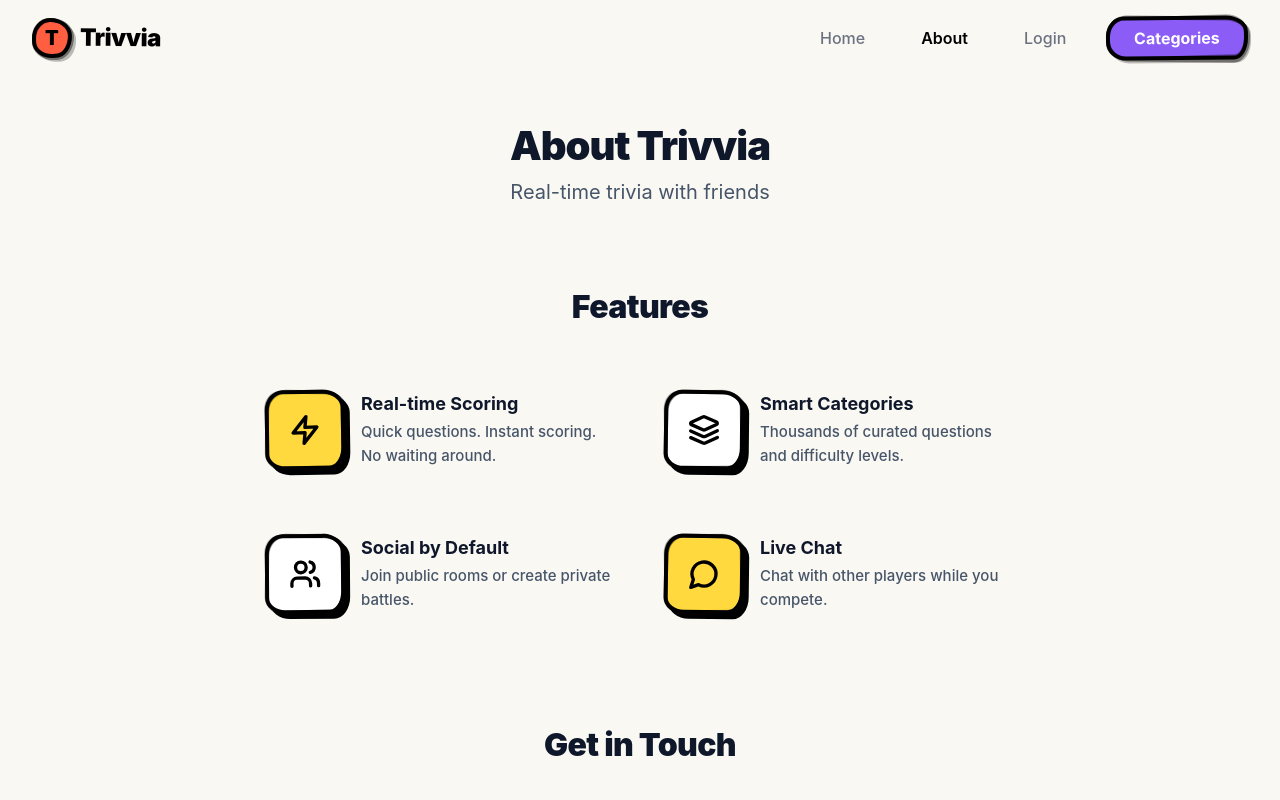
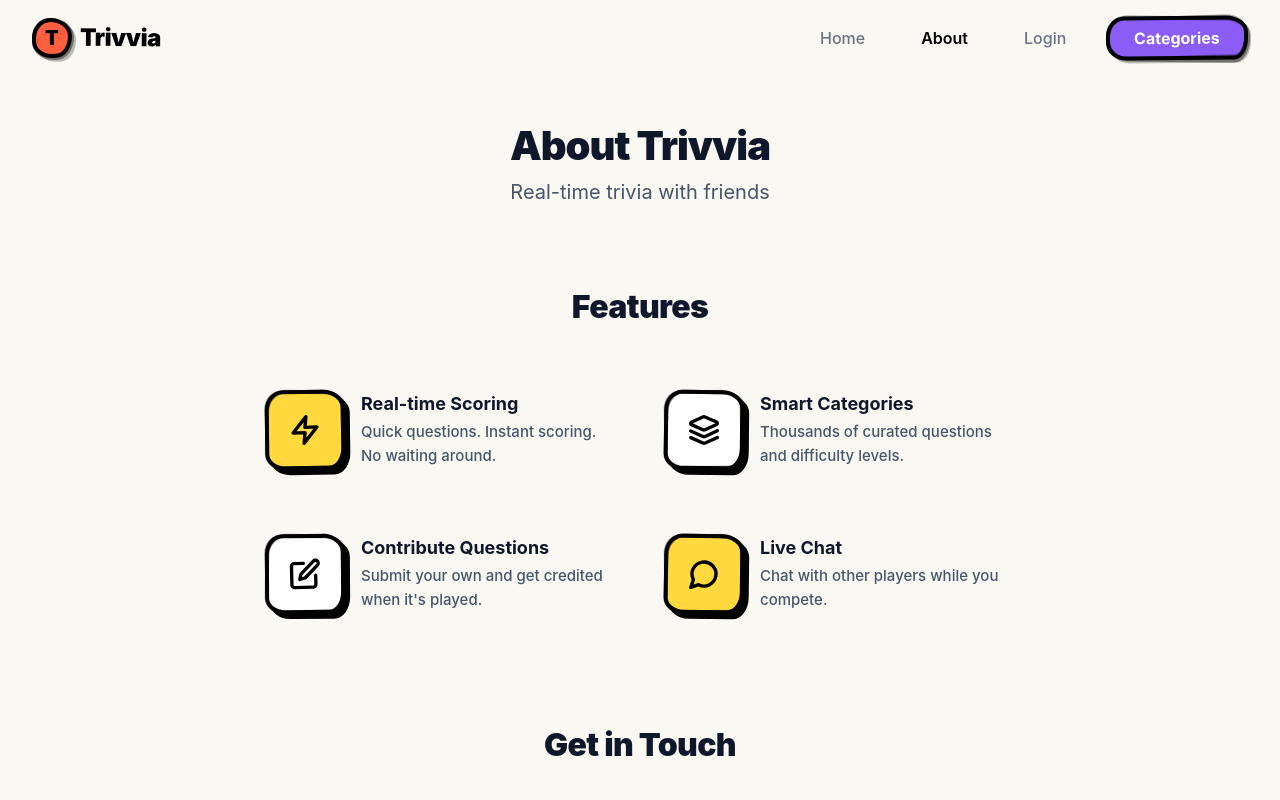
Before and after one commit to PlayTrivvia/trivvia-frontend, a React (Vite) app: page /about in a window 1280 px wide. Shown: the top 800 px of the page. Built offline with nearby package versions, Linux system fonts and the light colour scheme; no server answers.

Commit message:
Small bug fixes

```diff
--- a/src/components/AboutPage.tsx
+++ b/src/components/AboutPage.tsx
@@ -132,15 +132,13 @@ function AboutPage({}: AboutPageProps) {
               <div className="feature-item animate-fade-in-view-delay-3">
                 <div className="feature-icon-wrapper">
                   <svg className="feature-icon hand-drawn" viewBox="0 0 24 24" xmlns="http://www.w3.org/2000/svg" fill="none" stroke="#000" strokeWidth="2.5" strokeLinecap="round" strokeLinejoin="round">
-                    <path d="M16 21v-2a4 4 0 0 0-4-4H6a4 4 0 0 0-4 4v2"/>
-                    <circle cx="9" cy="7" r="4"/>
-                    <path d="M22 21v-2a4 4 0 0 0-3-3.87"/>
-                    <path d="M16 3.13a4 4 0 0 1 0 7.75"/>
+                    <path d="M11 4H4a2 2 0 0 0-2 2v14a2 2 0 0 0 2 2h14a2 2 0 0 0 2-2v-7"/>
+                    <path d="M18.5 2.5a2.121 2.121 0 0 1 3 3L12 15l-4 1 1-4 9.5-9.5z"/>
                   </svg>
                 </div>
                 <div className="feature-content">
-                  <h3>Social by Default</h3>
-                  <p>Join public rooms or create private battles.</p>
+                  <h3>Contribute Questions</h3>
+                  <p>Submit your own and get credited when it's played.</p>
                 </div>
               </div>
 
--- a/src/components/IntroPage.tsx
+++ b/src/components/IntroPage.tsx
@@ -82,7 +82,7 @@ function IntroPage({ onSelectCategory }: IntroPageProps) {
             </div>
             <div className="feature-card-content">
               <h3 className="card-title">Answer questions</h3>
-              <p className="card-text">Questions pop in real-time. Tap fast, think faster.</p>
+              <p className="card-text">Questions pop in real-time. Type fast, think faster.</p>
             </div>
           </div>
           <div className="feature-card animate-fade-in-view-delay-3">
```
